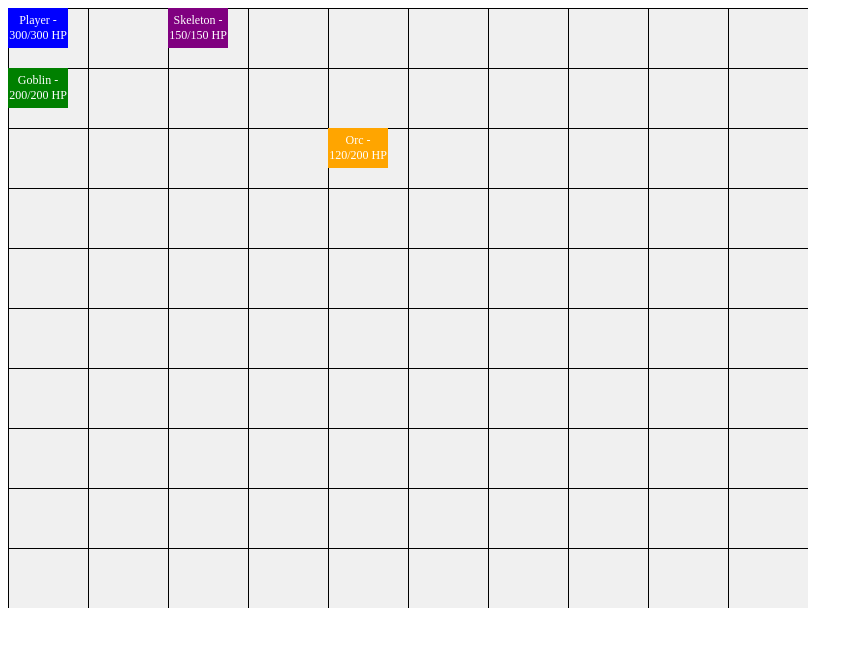
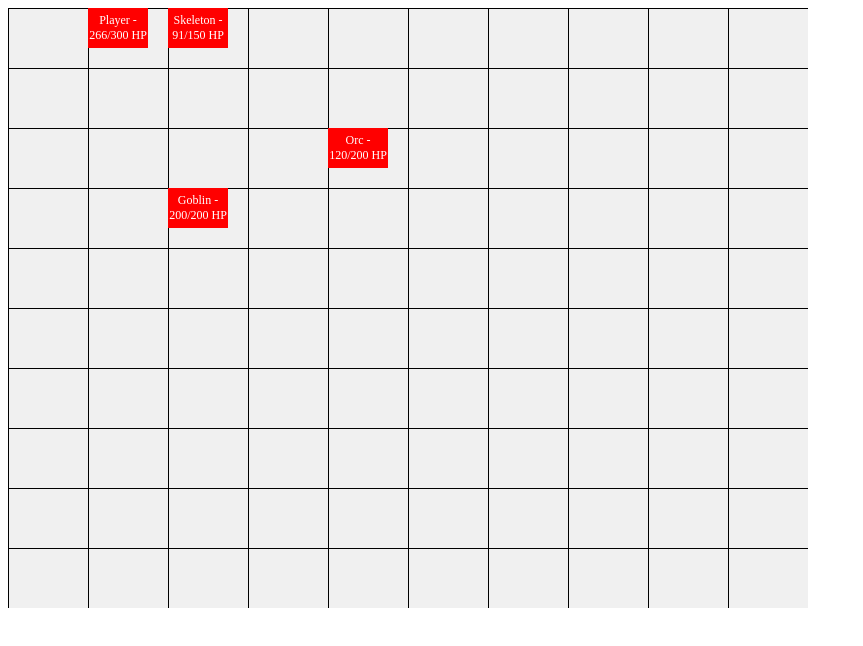
Before and after one commit to herb-chan/BitRealm, a website with bundled scripts: page public/index.html in a window 1280 px wide. Shown: the whole page, without its empty margins (0-863 px from the left). Built offline with nearby package versions, Linux system fonts and the light colour scheme.

Commit message:
Code cleanup & fixes

```diff
--- a/public/index.html
+++ b/public/index.html
@@ -3,7 +3,7 @@
 
 <head>
     <meta charset="UTF-8">
-    <title>Grid-Based Game</title>
+    <title>BitRealm</title>
     <style>
         #area {
             position: relative;
@@ -22,27 +22,6 @@
             font-size: 12px;
             text-align: center;
         }
-
-        .entity:nth-child(1) {
-            background-color: blue;
-        }
-
-        /* Player */
-        .entity:nth-child(2) {
-            background-color: green;
-        }
-
-        /* Goblin */
-        .entity:nth-child(3) {
-            background-color: purple;
-        }
-
-        /* Skeleton */
-        .entity:nth-child(4) {
-            background-color: orange;
-        }
-
-        /* Orc */
     </style>
 </head>
 
--- a/public/main.js
+++ b/public/main.js
@@ -64,6 +64,7 @@ const skeleton = new Mob(
     0
 );
 skeleton.position = { x: 2, y: 1 };
+skeleton.set_target(player);
 
 const orc = new Mob(3, "orc", "Orc", 8, 200, 200, 5, 1, {}, 2, 15, 1, 1, 5, 2);
 orc.position = { x: 4, y: 2 };
--- a/public/scripts/entity.js
+++ b/public/scripts/entity.js
@@ -54,8 +54,8 @@ export class Entity {
         this.last_wander_time = 0;
         this.last_move_time = 0;
 
-        this.canWander = true;
-        this.canFlee = true;
+        this.can_wander = true;
+        this.can_flee = true;
         this.wandering_factor = 1;
         this.attacker = null;
 
@@ -66,13 +66,9 @@ export class Entity {
     }
 
     /**
-     * @typedef {"last_action_time" | "last_attacked_time" | "last_regeneration_time" | "last_wander_time" | "last_move_time"} EntityActionType
-     */
-
-    /**
      * Updates the timestamp for a given action type and the last action time.
      *
-     * @param {EntityActionType} action_type - The name of the class property to update.
+     * @param {"last_action_time" | "last_attacked_time" | "last_regeneration_time" | "last_wander_time" | "last_move_time"} action_type - The name of the class property to update.
      */
     update_action_time(action_type) {
         const now = performance.now();
--- a/public/scripts/mob.js
+++ b/public/scripts/mob.js
@@ -30,33 +30,27 @@ export class Mob extends Entity {
             drops,
             health_regeneration
         );
+
         this.strength = strength;
         this.damage = damage;
         this.attack_speed = attack_speed;
         this.attack_range = attack_range;
         this.aggro_range = aggro_range;
-        this.path = [];
+
+        this.target = null;
+        this.last_attack_time = 0;
         this.last_move_time = 0;
-        this.target = null;
 
-        this.last_attack_time = 0;
-
-        // Mob-specific state flags
-        this.canWander = true;
-        this.canFlee = true;
-        this.canChase = true;
-        this.canPatrol = false;
-        this.patrol_center = null; // Set if patrolling is enabled
+        this.can_wander = true;
+        this.can_flee = true;
+        this.can_chase = true;
+        this.can_patrol = false;
+        this.patrol_center = null;
     }
 
     /**
-     * @typedef {"last_action_time" | "last_attacked_time" | "last_attack_time" | "last_regeneration_time" | "last_wander_time" | "last_move_time"} MobActionType
-     */
-
-    /**
-     * Updates the timestamp for a given action type and the last action time.
-     *
-     * @param {MobActionType} action_type - The name of the class property to update.
+     * Updates the last action time for a given event.
+     * @param {"last_action_time" | "last_attacked_time" | "last_attack_time" | "last_regeneration_time" | "last_wander_time" | "last_move_time"} action_type - The action timestamp to update.
      */
     update_action_time(action_type) {
         const now = performance.now();
@@ -64,39 +58,112 @@ export class Mob extends Entity {
         this.last_action_time = now;
     }
 
-    setTarget(target) {
+    /**
+     * Sets a target for the mob.
+     * @param {Entity} target - The target entity.
+     */
+    set_target(target) {
+        if (target === this) {
+            console.warn(`${this.name} cannot target itself!`);
+            return;
+        }
+        this.validate_target(target);
         this.target = target;
     }
 
-    is_target_in_range(target) {
-        const dx = Math.abs(target.position.x - this.position.x);
-        const dy = Math.abs(target.position.y - this.position.y);
+    /**
+     * Removes the current target.
+     */
+    reset_target() {
+        this.target = null;
+    }
+
+    /**
+     * Checks if the mob's target is within attack range.
+     * @returns {boolean} - True if the target is within range, false otherwise.
+     */
+    is_target_in_range() {
+        if (!this.target || this.target.dead) return false;
+
+        const dx = Math.abs(this.target.position.x - this.position.x);
+        const dy = Math.abs(this.target.position.y - this.position.y);
         return dx + dy <= this.attack_range;
     }
 
-    attack(target) {
-        if (target.dead) return;
+    /**
+     * Determines if the mob can attack based on attack speed cooldown.
+     * @returns {boolean} - True if the mob can attack, false otherwise.
+     */
+    can_attack() {
+        return (
+            performance.now() - this.last_attack_time >=
+            1000 / this.attack_speed
+        );
+    }
+
+    /**
+     * Attacks the current target if possible.
+     */
+    attack() {
+        if (!this.target || this.target.dead) {
+            console.log(`${this.name} has no valid target to attack.`);
+            return;
+        }
         if (this.can_attack()) {
-            this.deal_damage(target);
+            this.deal_damage();
             this.update_action_time("last_attack_time");
         }
     }
 
-    can_attack() {
-        const now = performance.now();
-        return (
-            !this.last_attack_time ||
-            now - this.last_attack_time >= 100 / this.attack_speed
-        );
+    /**
+     * Deals damage to the target entity.
+     */
+    deal_damage() {
+        const calculatedDamage = this.damage + (this.strength * 1.5) / 2;
+        this.target.take_damage(calculatedDamage);
+
+        if (this.target.dead) {
+            console.log(
+                `${this.target.name} has been defeated by ${this.name}!`
+            );
+            this.reset_target();
+        } else {
+            console.log(
+                `${this.name} deals ${calculatedDamage.toFixed(2)} damage to ${
+                    this.target.name
+                }.`
+            );
+        }
     }
 
-    deal_damage(target) {
-        const calculatedDamage = this.damage + (this.strength * 1.5) / 2;
-        console.log(
-            `${this.name} deals ${calculatedDamage.toFixed(2)} damage to ${
-                target.name
-            }.`
-        );
-        target.take_damage(calculatedDamage);
+    /**
+     * Handles taking damage and assigns an attacker as a target if applicable.
+     * @param {number} damage_amount - The amount of damage received.
+     * @param {boolean} [from_status_effect=false] - Whether the damage is from a status effect.
+     */
+    take_damage(damage_amount, from_status_effect = false) {
+        super.take_damage(damage_amount, from_status_effect);
+        if (!from_status_effect) {
+            console.log(
+                `${this.name} has been attacked by ${this.attacker.name}`
+            );
+            this.set_target(this.attacker);
+        }
+    }
+
+    /**
+     * Ensures that a target is a valid entity.
+     * @param {Entity} target - The target entity.
+     * @throws {Error} If the target is invalid.
+     */
+    validate_target(target) {
+        if (!(target instanceof Entity)) {
+            throw new Error(
+                "Target must be an instance of Entity or a subclass of Entity."
+            );
+        }
+        if (target.dead) {
+            throw new Error("Target cannot be dead.");
+        }
     }
 }
--- a/public/scripts/states/statemanager.js
+++ b/public/scripts/states/statemanager.js
@@ -45,8 +45,8 @@ export class AttackState extends State {
             return;
         }
 
-        if (this.entity.is_target_in_range(this.target)) {
-            this.entity.attack(this.target);
+        if (this.entity.is_target_in_range()) {
+            this.entity.attack();
         } else {
             this.entity.state_manager.setState(new ChaseState(this.entity));
         }
@@ -162,7 +162,7 @@ export class IdleState extends State {
             this.entity instanceof Mob &&
             this.entity.target &&
             !this.entity.target.dead &&
-            this.entity.canChase
+            this.entity.can_chase
         ) {
             const dx = Math.abs(
                 this.entity.target.position.x - this.entity.position.x
@@ -188,8 +188,8 @@ export class IdleState extends State {
                 timeSinceLastWander >= 30000 ||
                 this.entity.last_wander_time === 0
             ) {
-                if (this.entity.canWander) {
-                    if (this.entity instanceof Mob && this.entity.canPatrol) {
+                if (this.entity.can_wander) {
+                    if (this.entity instanceof Mob && this.entity.can_patrol) {
                         this.entity.state_manager.setState(
                             new PatrolState(this.entity)
                         );
@@ -230,7 +230,7 @@ export class PatrolState extends State {
             this.entity instanceof Mob &&
             this.entity.target &&
             !this.entity.target.dead &&
-            this.entity.canChase
+            this.entity.can_chase
         ) {
             const distance =
                 Math.abs(
@@ -306,7 +306,7 @@ export class WanderState extends State {
             this.entity instanceof Mob &&
             this.entity.target &&
             !this.entity.target.dead &&
-            this.entity.canChase
+            this.entity.can_chase
         ) {
             const dx = Math.abs(
                 this.entity.target.position.x - this.entity.position.x
```
